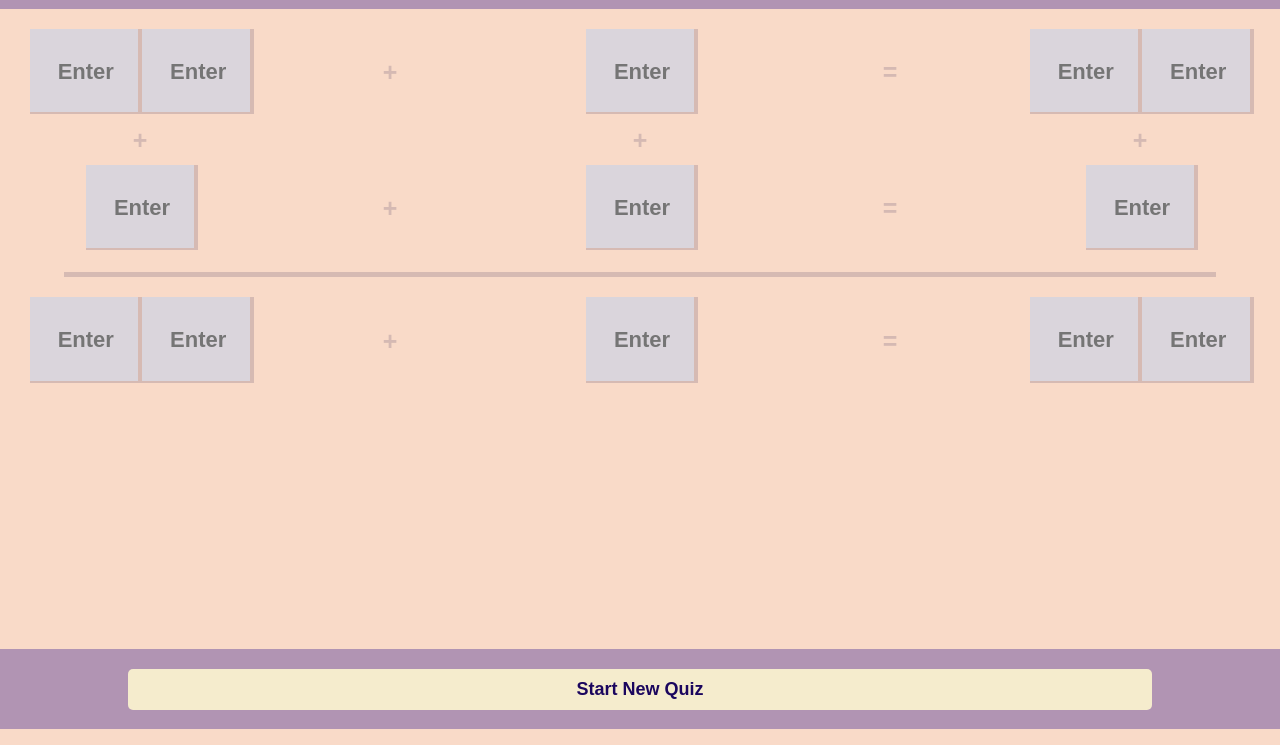
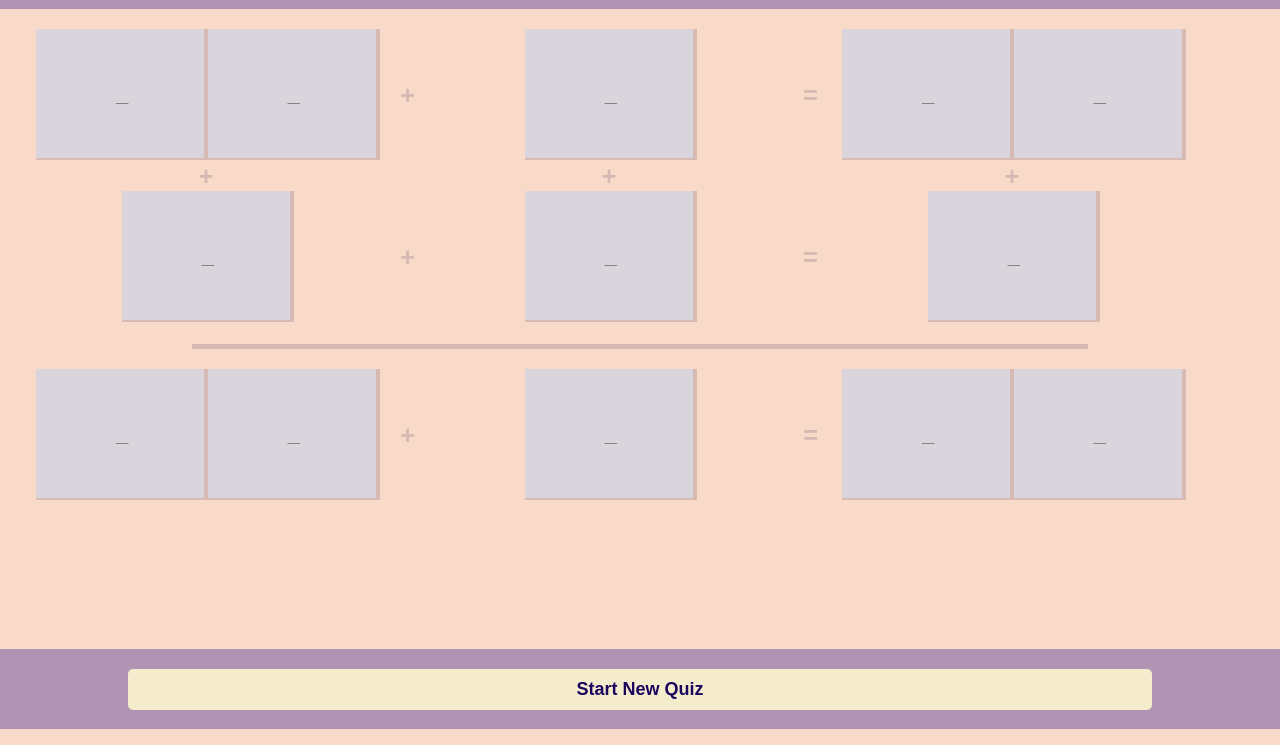
Before and after one commit to arjankroeger/flaggenquiz, a plain HTML site: page index.html in a window 1280 px wide. Shown: the part 71-816 px from the top of the page. Drawn offline with Linux system fonts and the light colour scheme.

Commit message:
changes in grid and "Enter" to "_"

```diff
--- a/index.html
+++ b/index.html
@@ -53,11 +53,11 @@
                 <div class="flag">
                     <div class="flag-container">
                         <img src="statics/white.png" alt="Flag11l" id="vf11l">
-                        <input type="text" placeholder="Enter" pattern="^[0-9]{1}$" maxlength="1" id="vi11l">
+                        <input type="text" placeholder="_" pattern="^[0-9]{1}$" maxlength="1" id="vi11l">
                     </div>
                     <div class="flag-container">
                         <img src="statics/white.png" alt="Flag11r" id="vf11r">
-                        <input type="text" placeholder="Enter" pattern="^[0-9]{1}$" maxlength="1" id="vi11r">
+                        <input type="text" placeholder="_" pattern="^[0-9]{1}$" maxlength="1" id="vi11r">
                     </div>
                 </div>
 
@@ -68,7 +68,7 @@
                 <div class="flag">
                     <div class="flag-container">
                         <img src="statics/white.png" alt="Flag12" id="vf12">
-                        <input type="text" placeholder="Enter" pattern="^[0-9]{1}$" maxlength="1" id="vi12">
+                        <input type="text" placeholder="_" pattern="^[0-9]{1}$" maxlength="1" id="vi12">
                     </div>
                 </div>
 
@@ -79,11 +79,11 @@
                 <div class="flag">
                     <div class="flag-container">
                         <img src="statics/white.png" alt="Flag13l" id="vf13l">
-                        <input type="text" placeholder="Enter" pattern="^[0-9]{1}$" maxlength="1" id="vi13l">
+                        <input type="text" placeholder="_" pattern="^[0-9]{1}$" maxlength="1" id="vi13l">
                     </div>
                     <div class="flag-container">
                         <img src="statics/white.png" alt="Flag13r" id="vf13r">
-                        <input type="text" placeholder="Enter" pattern="^[0-9]{1}$" maxlength="1" id="vi13r">
+                        <input type="text" placeholder="_" pattern="^[0-9]{1}$" maxlength="1" id="vi13r">
                     </div>
                 </div>
 
@@ -109,7 +109,7 @@
                 <div class="flag">
                     <div class="flag-container">
                         <img src="statics/white.png" alt="Flag21" id="vf21">
-                        <input type="text" placeholder="Enter" pattern="^[0-9]{1}$" maxlength="1" id="vi21">
+                        <input type="text" placeholder="_" pattern="^[0-9]{1}$" maxlength="1" id="vi21">
                     </div>
                 </div>
 
@@ -120,7 +120,7 @@
                 <div class="flag">
                     <div class="flag-container">
                         <img src="statics/white.png" alt="Flag22" id="vf22">
-                        <input type="text" placeholder="Enter" pattern="^[0-9]{1}$" maxlength="1" id="vi22">
+                        <input type="text" placeholder="_" pattern="^[0-9]{1}$" maxlength="1" id="vi22">
                     </div>
                 </div>
 
@@ -131,7 +131,7 @@
                 <div class="flag">
                     <div class="flag-container">
                         <img src="statics/white.png" alt="Flag23" id="vf23">
-                        <input type="text" placeholder="Enter" pattern="^[0-9]{1}$" maxlength="1" id="vi23">
+                        <input type="text" placeholder="_" pattern="^[0-9]{1}$" maxlength="1" id="vi23">
                     </div>
                 </div>
             </div>
@@ -144,11 +144,11 @@
                 <div class="flag">
                     <div class="flag-container">
                         <img src="statics/white.png" alt="Flag31l" id="vf31l">
-                        <input type="text" placeholder="Enter" pattern="^[0-9]{1}$" maxlength="1" id="vi31l">
+                        <input type="text" placeholder="_" pattern="^[0-9]{1}$" maxlength="1" id="vi31l">
                     </div>
                     <div class="flag-container">
                         <img src="statics/white.png" alt="Flag31r" id="vf31r">
-                        <input type="text" placeholder="Enter" pattern="^[0-9]{1}$" maxlength="1" id="vi31r">
+                        <input type="text" placeholder="_" pattern="^[0-9]{1}$" maxlength="1" id="vi31r">
                     </div>
                 </div>
 
@@ -159,7 +159,7 @@
                 <div class="flag">
                     <div class="flag-container">
                         <img src="statics/white.png" alt="Flag32" id="vf32">
-                        <input type="text" placeholder="Enter" pattern="^[0-9]{1}$" maxlength="1" id="vi32">
+                        <input type="text" placeholder="_" pattern="^[0-9]{1}$" maxlength="1" id="vi32">
                     </div>
                 </div>
 
@@ -170,11 +170,11 @@
                 <div class="flag">
                     <div class="flag-container">
                         <img src="statics/white.png" alt="Flag33l" id="vf33l">
-                        <input type="text" placeholder="Enter" pattern="^[0-9]{1}$" maxlength="1" id="vi33l">
+                        <input type="text" placeholder="_" pattern="^[0-9]{1}$" maxlength="1" id="vi33l">
                     </div>
                     <div class="flag-container">
                         <img src="statics/white.png" alt="Flag33r" id="vf33r">
-                        <input type="text" placeholder="Enter" pattern="^[0-9]{1}$" maxlength="1" id="vi33r">
+                        <input type="text" placeholder="_" pattern="^[0-9]{1}$" maxlength="1" id="vi33r">
                     </div>
                 </div>
 
--- a/styles.css
+++ b/styles.css
@@ -160,12 +160,9 @@ pointer-events: none;
 
 
 .quiz-board {
-    flex: 1;
     display: grid;
-    grid-template-columns: repeat(5, 1fr);
-    gap: 10px;
+    grid-template-columns: 30% 2.5% 30% 2.5% 30%;
     padding: 20px;
-    position: relative; /* Ensure the container is positioned relatively */
     background-color: var(--background-color-quiz);
 }
 
@@ -223,7 +220,7 @@ border: none;
 height: 5px;
 background-color: var(--text-color-quiz);
 margin: 0 auto;
-width: 90%;
+width: 70%;
 
 }
 
```
